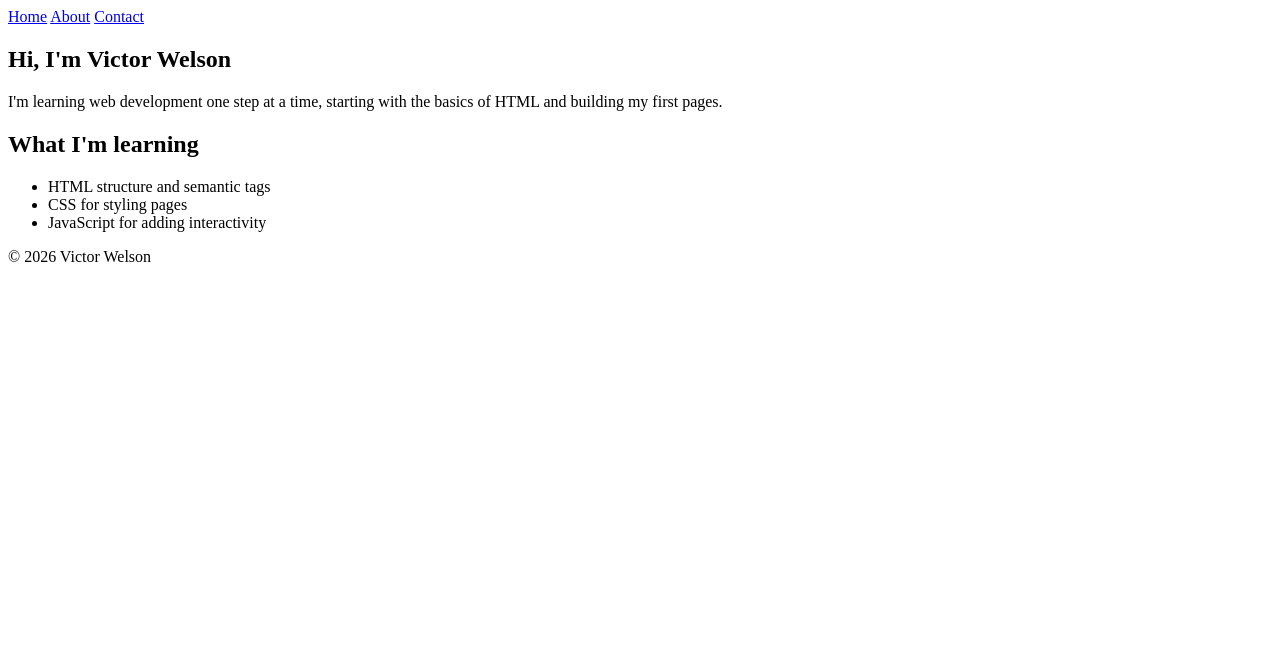
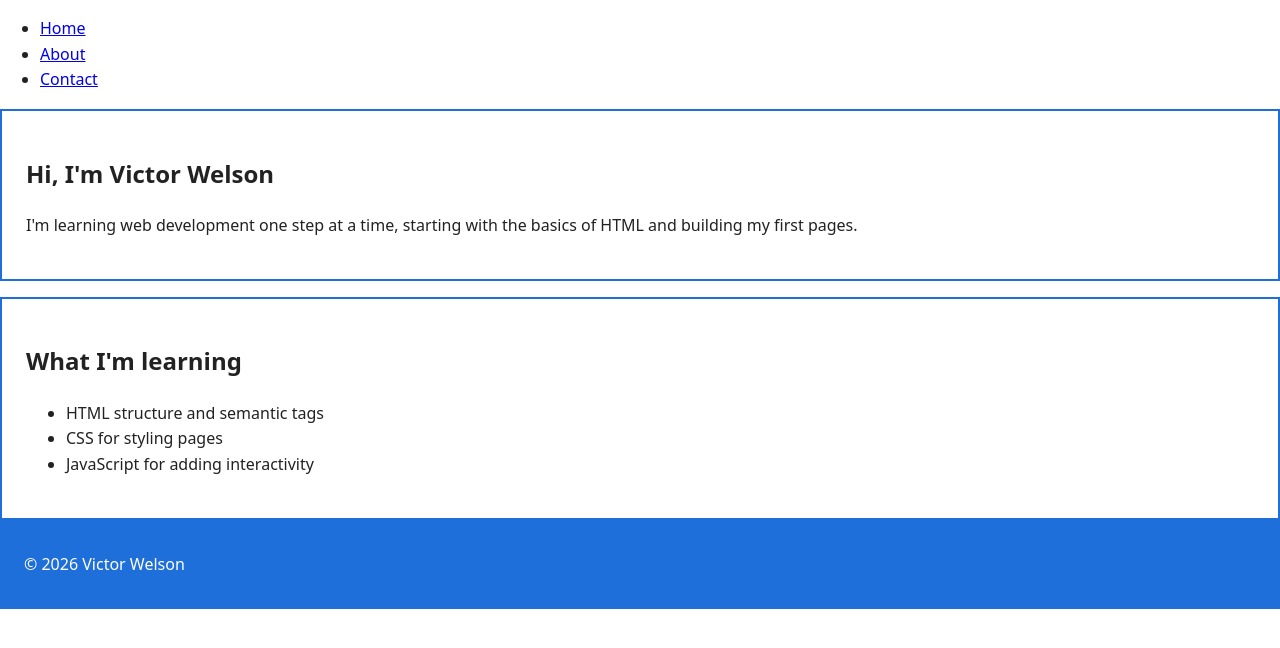
Before and after one commit to victorskie/webdev-practice, a plain HTML site: page index.html in a window 1280 px wide. Drawn offline with Linux system fonts and the light colour scheme.

Commit message:
made changes in index.html and created styles.css

```diff
--- a/index.html
+++ b/index.html
@@ -1,26 +1,26 @@
 <!DOCTYPE html>
 <html lang="en">
-
 <head>
   <meta charset="UTF-8">
   <meta name="viewport" content="width=device-width, initial-scale=1.0">
   <title>My First Page</title>
+  <link rel="stylesheet" href="styles.css">
 </head>
-
 <body>
   <header>
     <nav>
-            <a href="#">Home</a>
-            <a href="#">About</a>
-            <a href="#">Contact</a>
+      <ul>
+        <li><a href="#">Home</a></li>
+        <li><a href="#">About</a></li>
+        <li><a href="#">Contact</a></li>
+      </ul>
     </nav>
   </header>
 
   <main>
     <section>
       <h1>Hi, I'm Victor Welson</h1>
-            <p>I'm learning web development one step at a time, starting with the basics of HTML and building my first
-                pages.</p>
+      <p>I'm learning web development one step at a time, starting with the basics of HTML and building my first pages.</p>
     </section>
 
     <section>
@@ -37,5 +37,4 @@
     <p>&copy; 2026 Victor Welson</p>
   </footer>
 </body>
-
 </html>
--- /dev/null
+++ b/styles.css
@@ -0,0 +1,25 @@
+* {
+  box-sizing: border-box;
+}
+
+body {
+  margin: 0;
+  font-family: system-ui, sans-serif;
+  line-height: 1.6;
+  color: #222;
+}
+
+section {
+  padding: 24px;
+  border: 2px solid #1e6fd9;
+}
+
+section + section {
+  margin-top: 16px;
+}
+
+footer {
+  background-color: #1e6fd9;
+  color: white;
+  padding: 16px 24px;
+}
```
Lines whose indentation alone changed are shown as unchanged.
